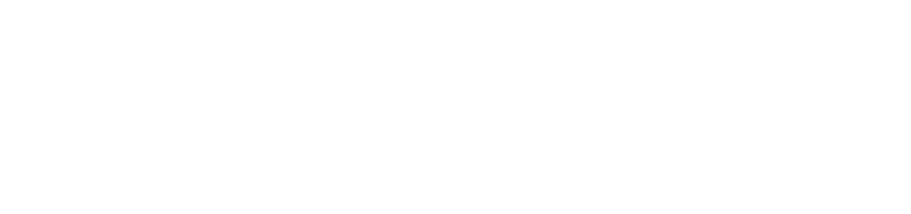
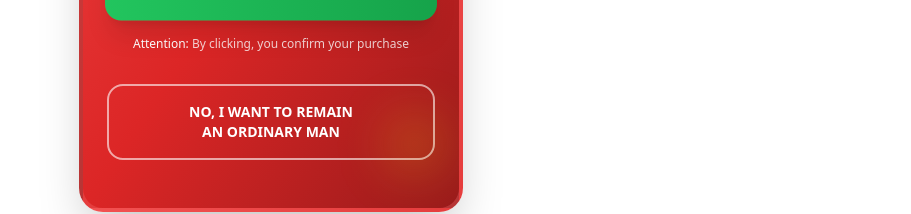
Before and after one commit to levisilvaaa/NUTRA---FRONT-3-, a React (Vite) app: page /3-bottles/upsell-1 in a window 1280 px wide. Shown: the part 1132-1346 px from the top of the page, without its empty margins (369-1280 px from the left). Before the commit the page ends 1028 px from the top, so only its background shows below. Built offline with nearby package versions, Linux system fonts and the light colour scheme.

Commit message:
Updated ThreeBottleUpsell1DTC.tsx

```diff
--- a/src/components/3-bottles/ThreeBottleUpsell1DTC.tsx
+++ b/src/components/3-bottles/ThreeBottleUpsell1DTC.tsx
@@ -44,21 +44,16 @@
   };
 
   useEffect(() => {
-    const dtcTimer = setTimeout(() => {
-      setIsVisible(true);
-    }, 320000); // 5 minutos e 20 segundos
+    setIsVisible(true);
 
     const declineTimer = setTimeout(() => {
       setShowDeclineButton(true);
     }, 2000);
 
     return () => {
-      clearTimeout(dtcTimer);
       clearTimeout(declineTimer);
     };
   }, []);
-
-  if (!isVisible) return null;
 
   return (
     <div className="mt-6 w-full max-w-sm space-y-4" id="threebottle-dtc-offers">
```
